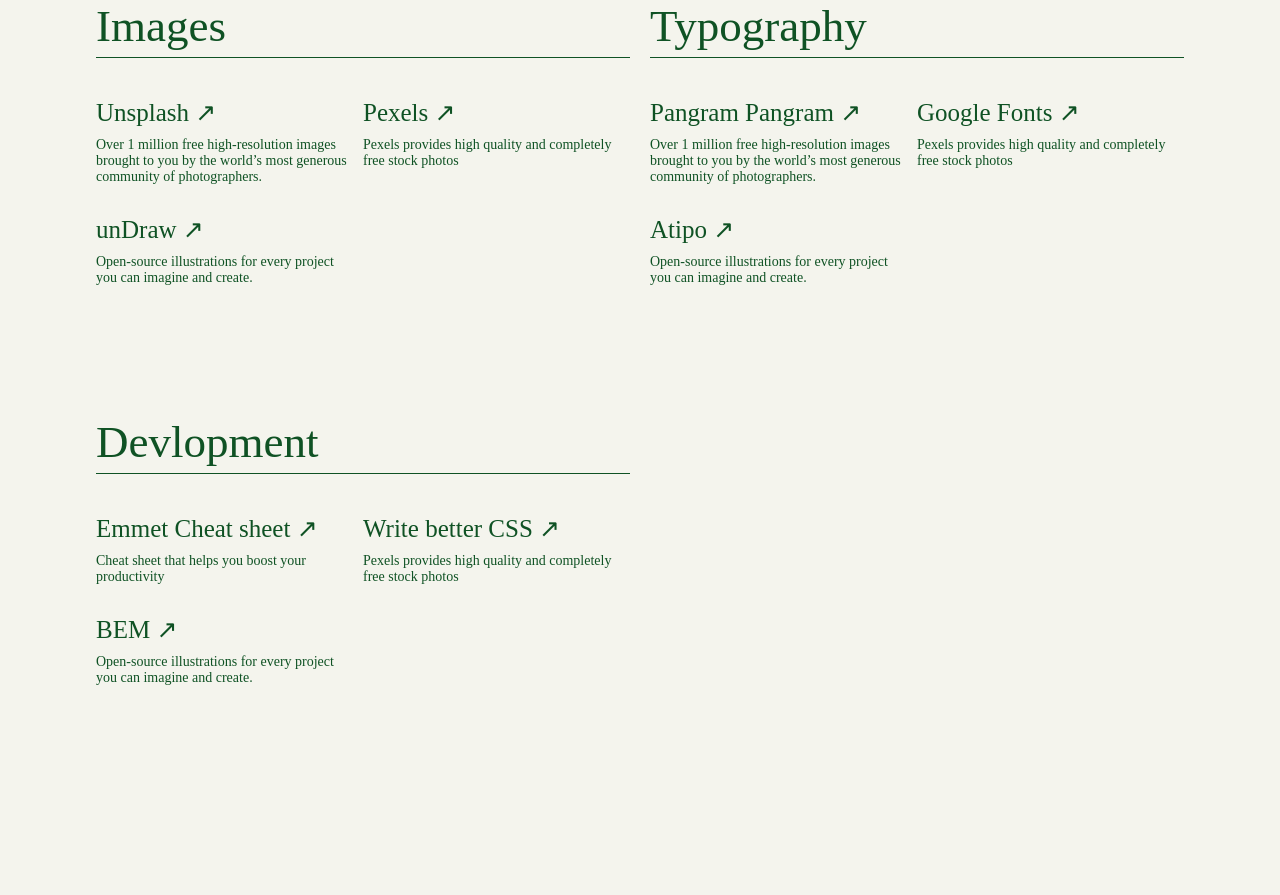
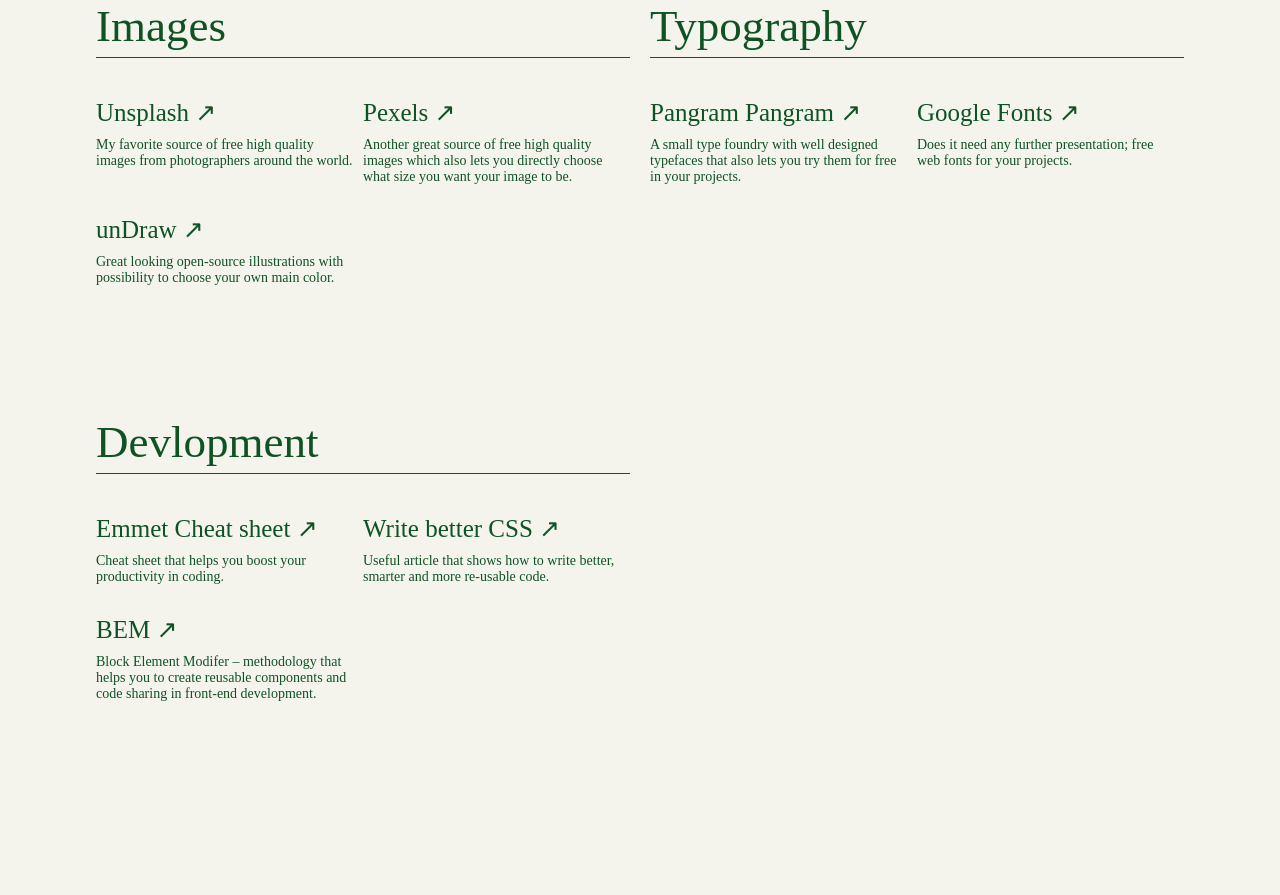
Before and after one commit to dtangerfors/react-portfolio, a React (Create React App) app: page /resources in a window 1280 px wide. Shown: the part 800-1695 px from the top of the page. Built offline with nearby package versions, Linux system fonts and the light colour scheme; a web font is replaced by a local one.

Commit message:
Updated list with new resources

```diff
--- a/src/resource-list.js
+++ b/src/resource-list.js
@@ -2,17 +2,17 @@
     images: [
         {
             title: 'Unsplash',
-            desc: 'Over 1 million free high-resolution images brought to you by the world’s most generous community of photographers.',
+            desc: 'My favorite source of free high quality images from photographers around the world.',
             url: 'https://unsplash.com/'
         },
         {
             title: 'Pexels',
-            desc: 'Pexels provides high quality and completely free stock photos',
+            desc: 'Another great source of free high quality images which also lets you directly choose what size you want your image to be.',
             url: 'https://pexels.com/'
         },
         {
             title: 'unDraw',
-            desc: 'Open-source illustrations for every project you can imagine and create.',
+            desc: 'Great looking open-source illustrations with possibility to choose your own main color.',
             url: 'https://undraw.co/'
         }
 
@@ -20,36 +20,49 @@
     typography: [
         {
             title: 'Pangram Pangram',
-            desc: 'Over 1 million free high-resolution images brought to you by the world’s most generous community of photographers.',
-            url: 'https://unsplash.com/'
+            desc: 'A small type foundry with well designed typefaces that also lets you try them for free in your projects.',
+            url: 'https://pangrampangram.com/'
         },
         {
             title: 'Google Fonts',
-            desc: 'Pexels provides high quality and completely free stock photos',
-            url: 'https://pexels.com/'
-        },
-        {
-            title: 'Atipo',
-            desc: 'Open-source illustrations for every project you can imagine and create.',
-            url: 'https://undraw.co/'
+            desc: 'Does it need any further presentation; free web fonts for your projects.',
+            url: 'https://fonts.google.com/'
         }
 
     ],
     devlopment: [
         {
             title: 'Emmet Cheat sheet',
-            desc: 'Cheat sheet that helps you boost your productivity',
+            desc: 'Cheat sheet that helps you boost your productivity in coding.',
             url: 'https://docs.emmet.io/cheat-sheet/'
         },
         {
             title: 'Write better CSS',
-            desc: 'Pexels provides high quality and completely free stock photos',
-            url: 'https://pexels.com/'
+            desc: 'Useful article that shows how to write better, smarter and more re-usable code.',
+            url: 'https://paulcpederson.com/articles/css-for-people-who-hate-css/'
         },
         {
             title: 'BEM',
-            desc: 'Open-source illustrations for every project you can imagine and create.',
-            url: 'https://undraw.co/'
+            desc: 'Block Element Modifer – methodology that helps you to create reusable components and code sharing in front-end development.',
+            url: 'http://getbem.com/'
+        }
+
+    ],
+    inspiration: [
+        {
+            title: 'Pinterest',
+            desc: "Get online here and you're stuck scrolling through pins forever – great site finding inspiration for anything you wish for.",
+            url: 'https://pinterest.com/'
+        },
+        {
+            title: 'Brand New',
+            desc: 'Website covering redesigns and new designs of notable products, companies, services, and organizations.',
+            url: 'https://www.underconsideration.com/brandnew/'
+        },
+        {
+            title: 'Awwwards',
+            desc: 'Great source for inspiration in web design and code. UI/UX, Interaction, Animations, Menus, Contact pages – they got it.',
+            url: 'https://www.awwwards.com/'
         }
 
     ]
```
